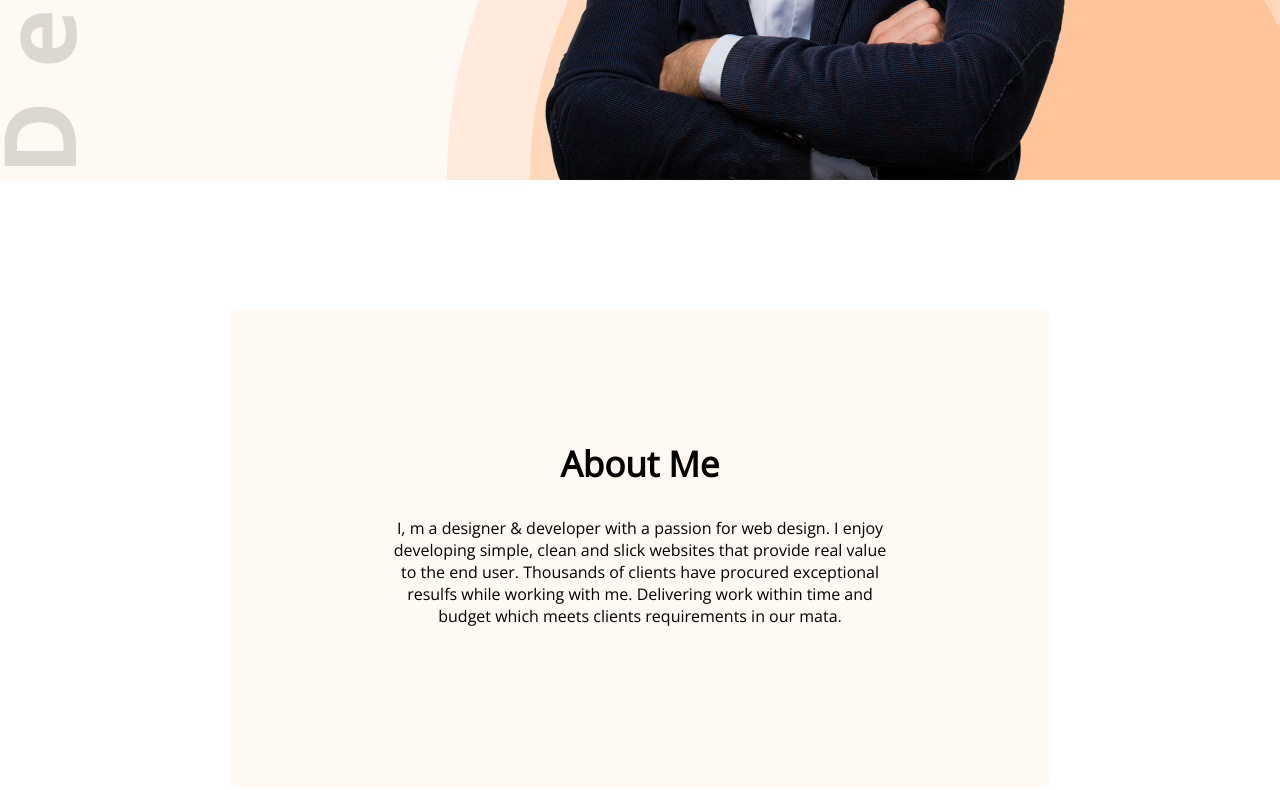
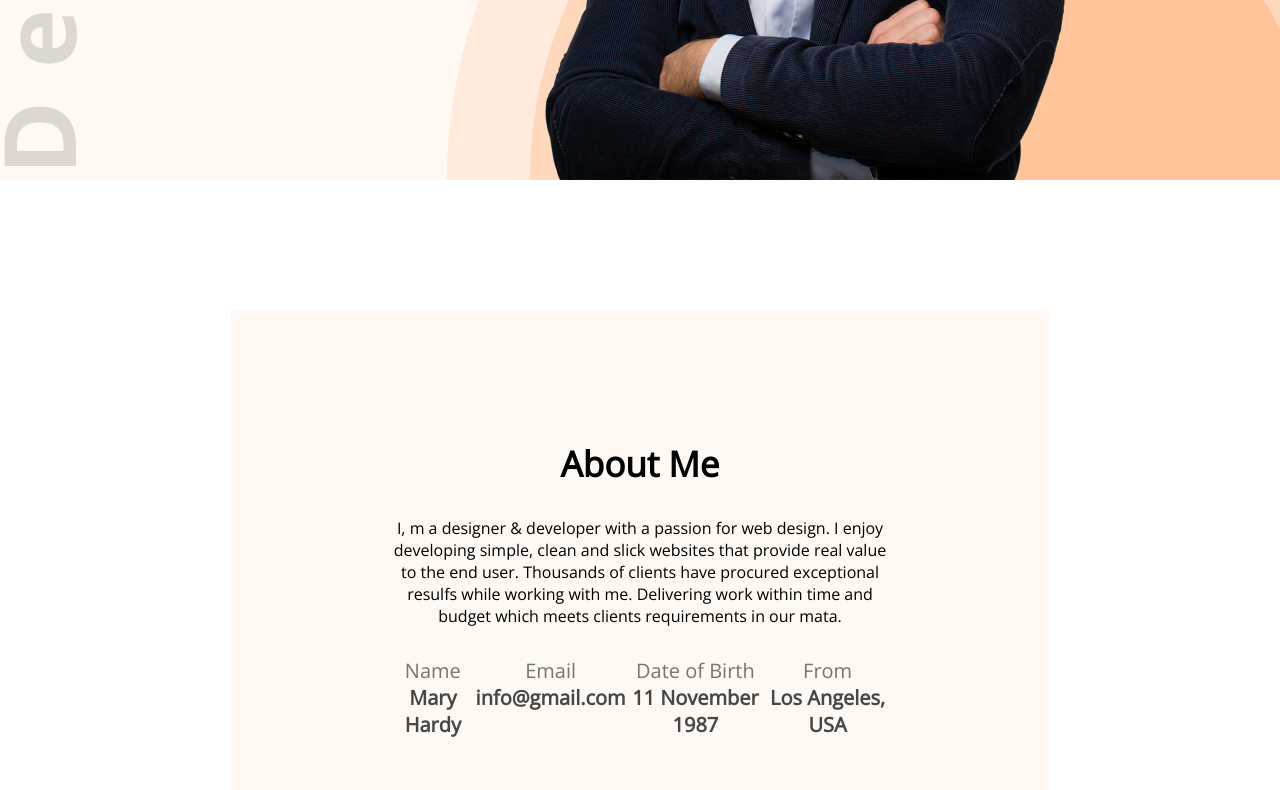
Before and after one commit to REFATBHUYAN/developer-portfolio1, a plain HTML site: page index.html in a window 1280 px wide. Shown: the part 660-1450 px from the top of the page. Drawn offline with nearby package versions, Linux system fonts and the light colour scheme.

Commit message:
complete about section

```diff
--- a/index.html
+++ b/index.html
@@ -39,6 +39,24 @@
         <section class="about">
             <h1 class="about-title">About Me</h1>
             <p class="about-discription">I, m a designer & developer with a passion for web design. I enjoy developing simple, clean and slick websites that provide real value to the end user. Thousands of clients have procured exceptional resulfs while working with me. Delivering work within time and budget which meets clients requirements in our mata.</p>
+            <div class="about-info-container">
+                <div class="about-infu">
+                    <p class="info-title">Name</p>
+                    <p class="info-discription">Mary Hardy</p>
+                </div>
+                <div class="about-infu">
+                    <p class="info-title">Email</p>
+                    <p class="info-discription">info@gmail.com</p>
+                </div>
+                <div class="about-infu">
+                    <p class="info-title">Date of Birth</p>
+                    <p class="info-discription">11 November 1987</p>
+                </div>
+                <div class="about-infu">
+                    <p class="info-title">From</p>
+                    <p class="info-discription">Los Angeles, USA</p>
+                </div>
+            </div>
         </section>
 
     </main>
--- a/styles/style.css
+++ b/styles/style.css
@@ -94,3 +94,19 @@ main {
     margin-bottom: 30px;
 
 }
+
+.about-info-container {
+    display: flex;
+    justify-content: space-evenly;
+}
+
+.info-title {
+    font-size: 20px;
+    color: #757575;
+}
+
+.info-discription {
+    font-weight: 700;
+    font-size: 20px;
+    color: #474747;
+}
```
